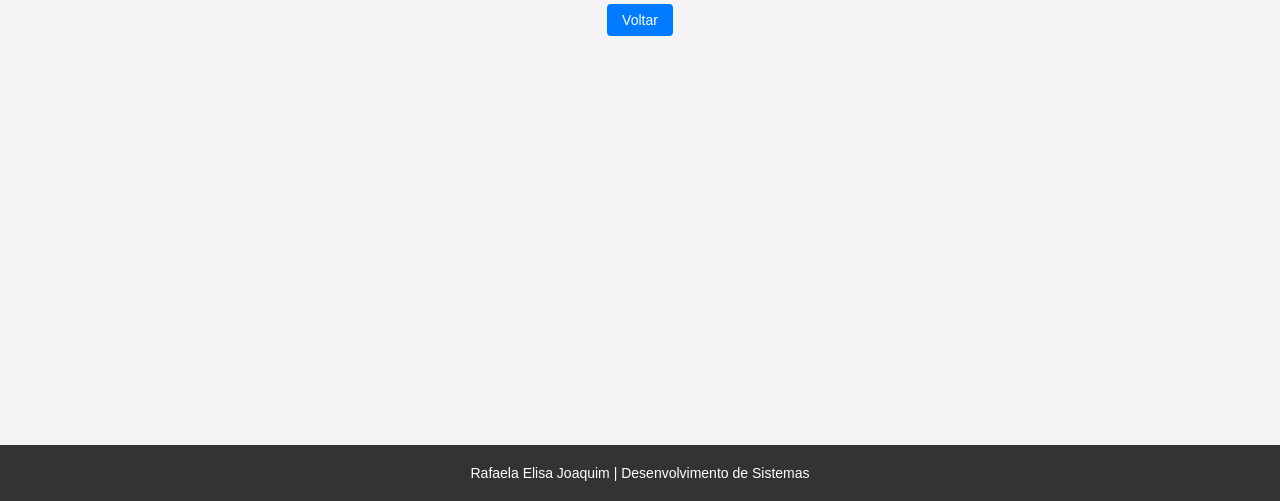
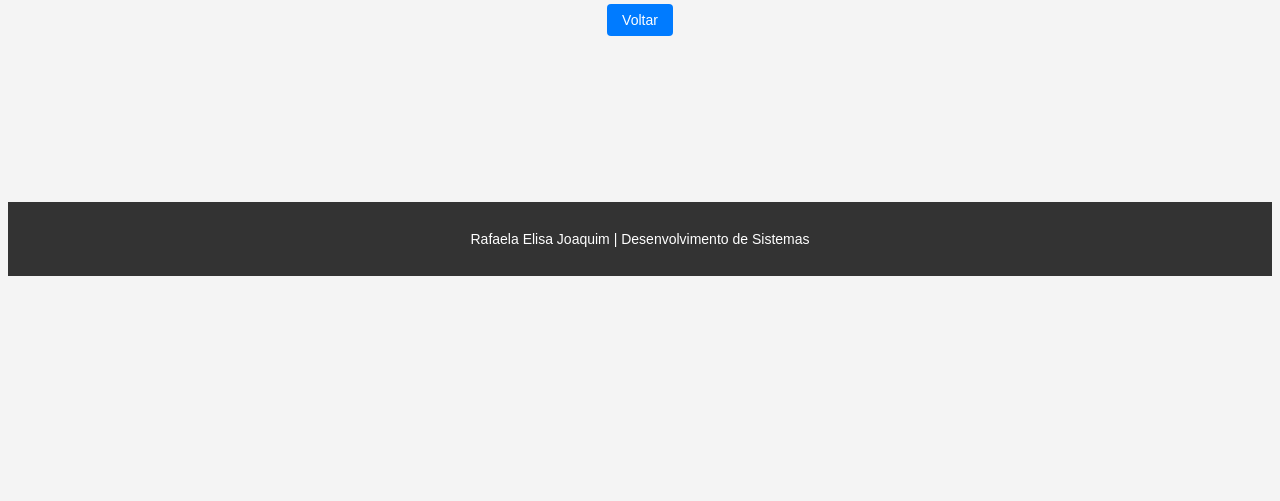
Before and after one commit to rafaelaelisajoaquim/Rafaela_Joaquim_prova, a PHP site: page /recuperar_senha.php in a window 1280 px wide. Shown: the part 299-800 px from the top of the page. Run offline with PHP 8.4, Linux system fonts and the light colour scheme.

Commit message:
Recuperar Senha
Alteração na estilização (rodapé, botões e outros).

```diff
--- a/recuperar_senha.php
+++ b/recuperar_senha.php
@@ -44,34 +44,20 @@
     <link rel="stylesheet" href="styles.css">
     <style>
         .voltar{
+            background-color: #007bff;
             padding: 8px 15px;
-        background-color: #007bff;
             color: white;
-        border: none;
+            font-size: 14px;
             border-radius: 4px;
-        font-size: 14px;
-        font-family: Arial, sans-serif;
             text-decoration: none;
         }
 
         .footer {
             background-color: #333;
-            padding: 20px;
-            margin-top: auto;
-            margin-left: -10px;
-            margin-right: -10px;
-            width: calc(100% + 20px);
-            box-sizing: border-box;
-            position: fixed;
-            bottom: 0;
-            left: 0;
-        }
-
-        .footer p {
-            text-align: center;
-            color: white;
-            margin: 0;
-            font-size: 14px;
+            color:white;
+            padding: 15px;
+            margin-top: 173px;
+            font-size:14px;
         }
     </style>
 </head>
```
Lines whose indentation alone changed are shown as unchanged.
